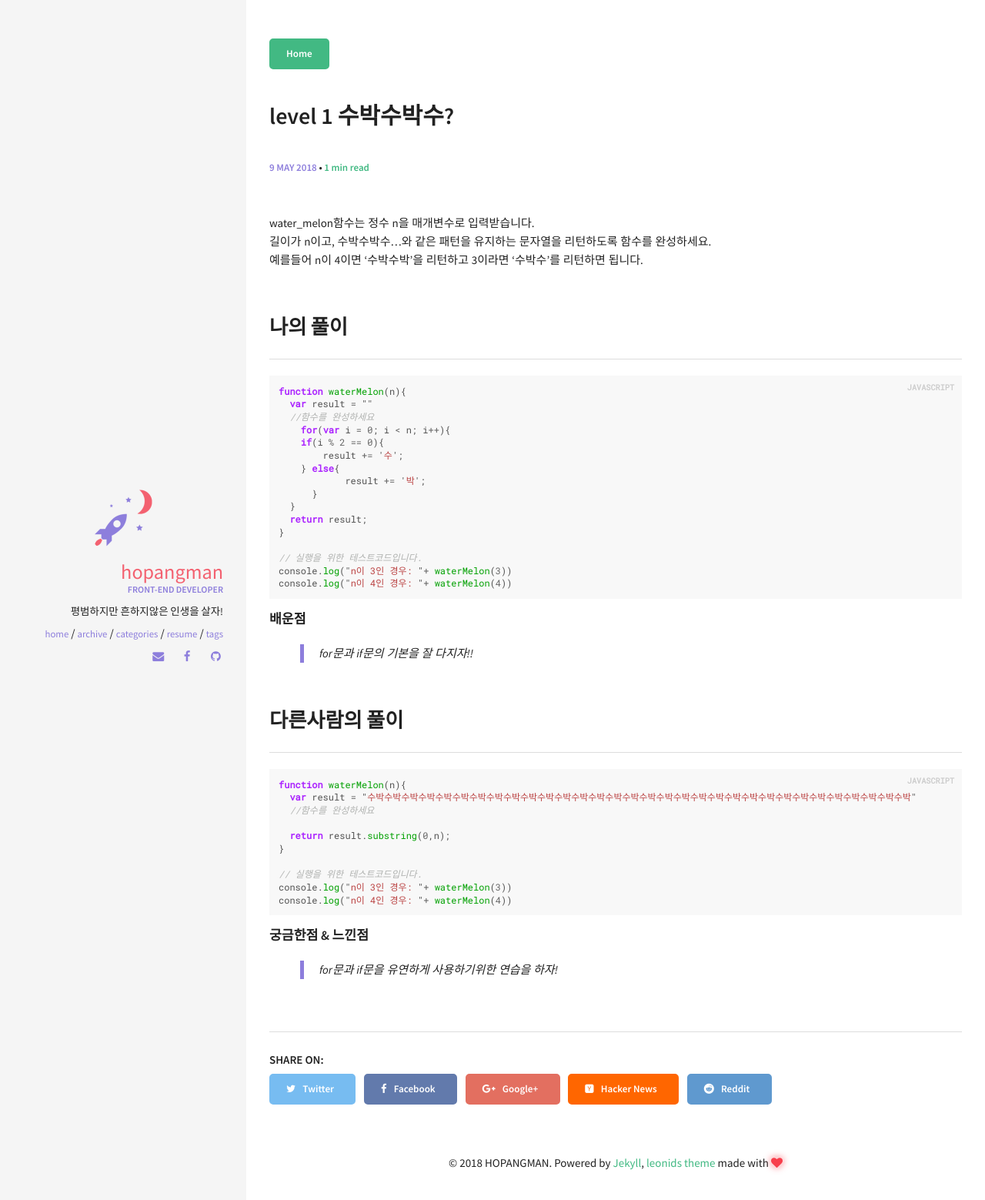
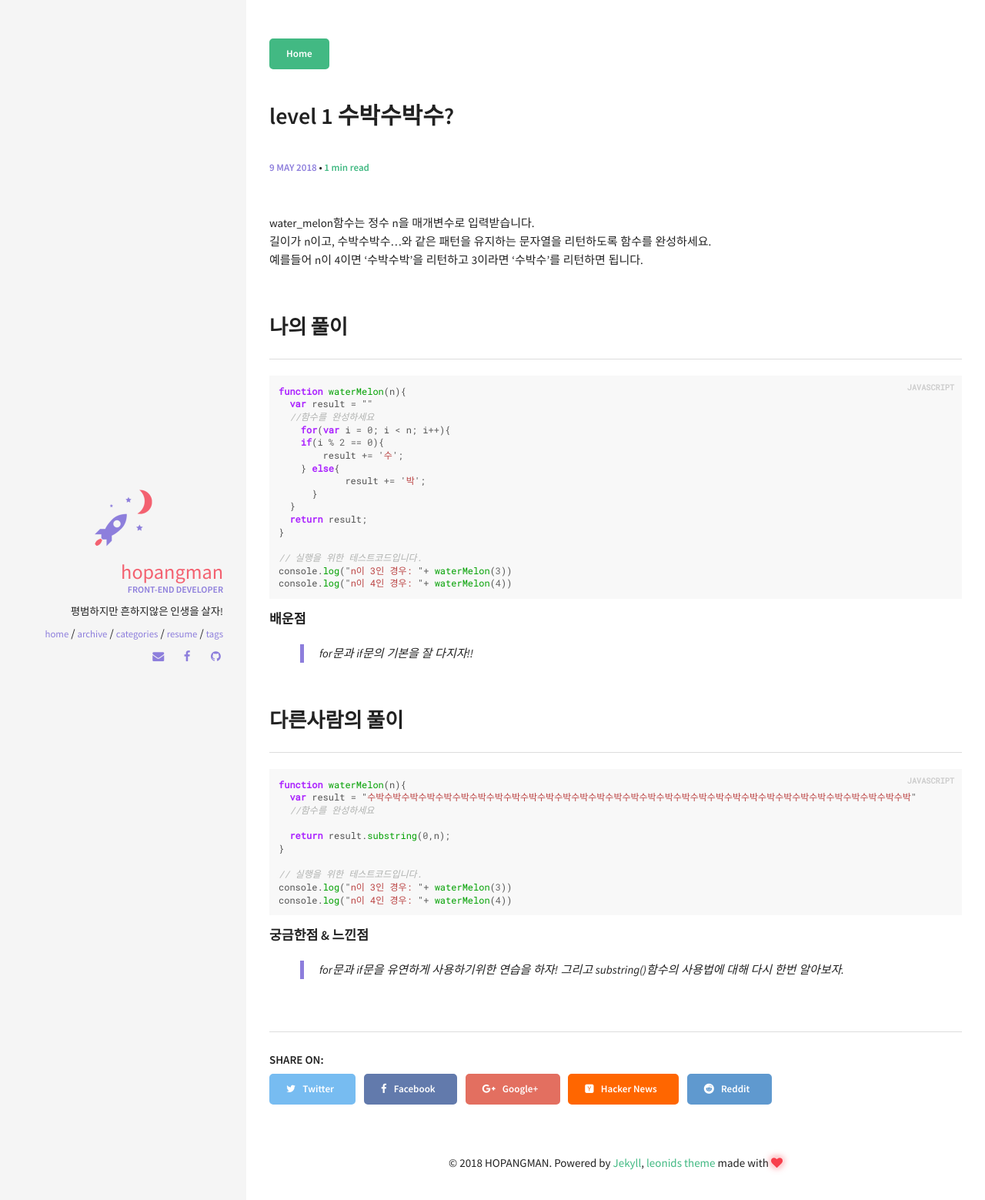
Before and after one commit to hopangman/hopangman.github.io, a Jekyll site: the page built from _posts/algorithm/2018-05-08-al-level1-수박수박수.md, in a window 1280 px wide. Shown: the top 1559 px of the page at 77% size. Built offline with Jekyll 4.4.1, drawn with Linux system fonts in a browser that asks for light colours; comment, search, counter and statistics services are not loaded.

Commit message:
update post Al 수박수박수?

```diff
--- a/_posts/algorithm/2018-05-08-al-level1-수박수박수.md
+++ b/_posts/algorithm/2018-05-08-al-level1-수박수박수.md
@@ -50,4 +50,4 @@ console.log("n이 4인 경우: "+ waterMelon(4))
 {% endhighlight %}
 
 ##### 궁금한점 & 느낀점
-> for문과 if문을 유연하게 사용하기위한 연습을 하자!
+> for문과 if문을 유연하게 사용하기위한 연습을 하자! 그리고 substring()함수의 사용법에 대해 다시 한번 알아보자.
```
